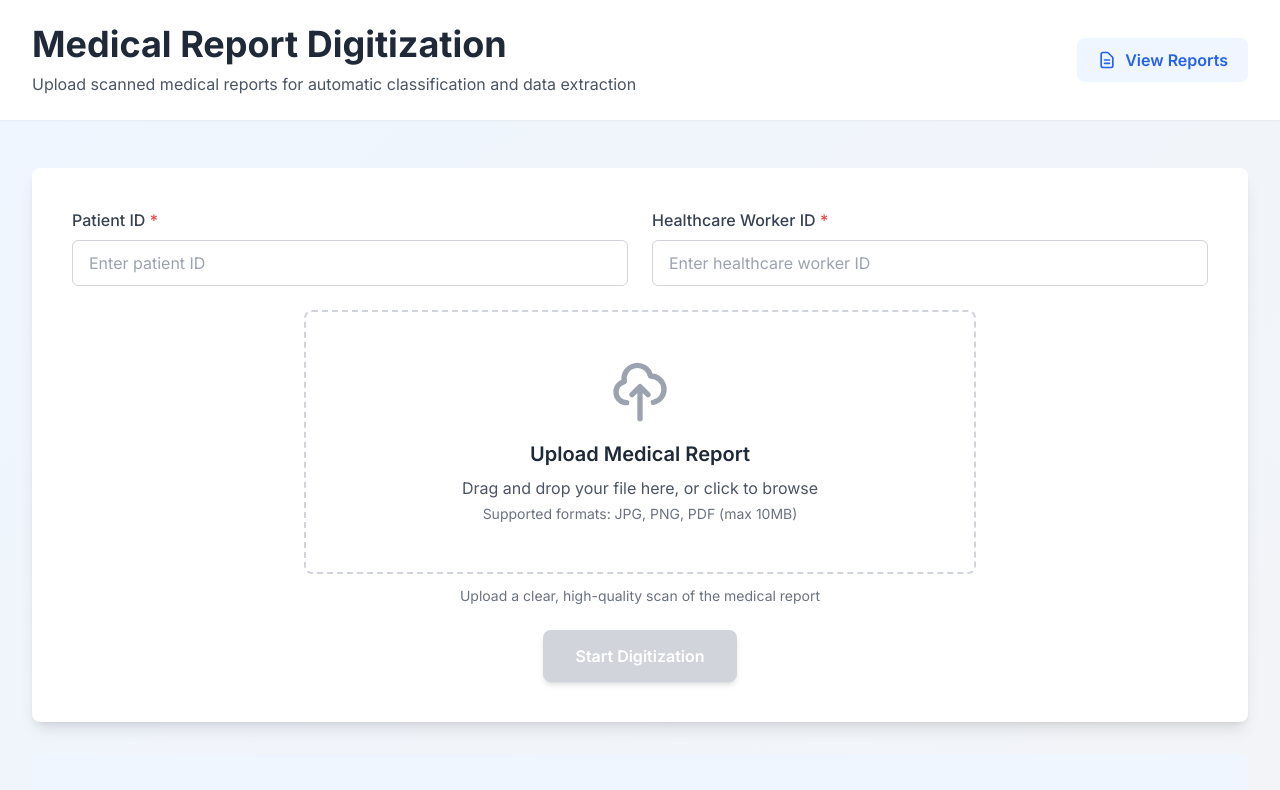
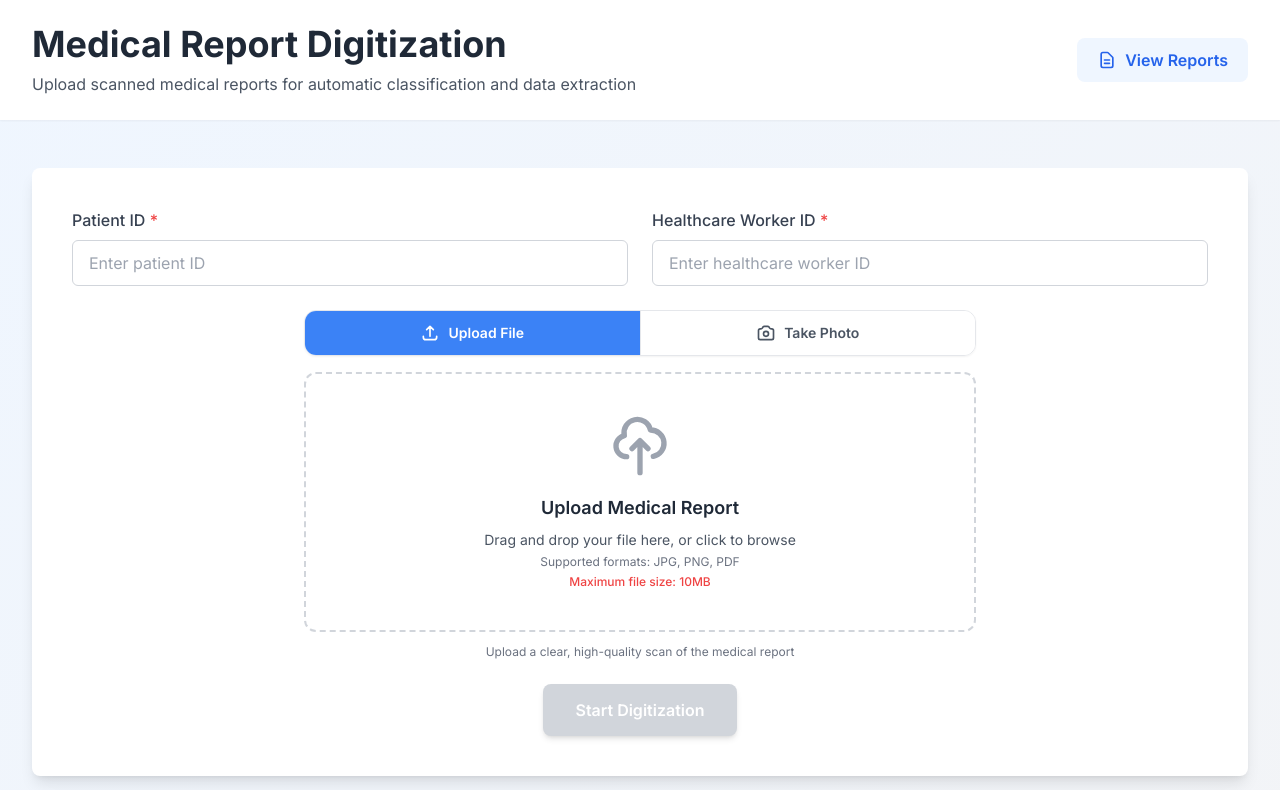
Before and after one commit to MM-BOUH/medical-digitization-frontend, a React (Vite) app: page / in a window 1280 px wide. Shown: the top 790 px of the page. Built offline with nearby package versions, Linux system fonts and the light colour scheme.

Commit message:
added the camera function

```diff
--- a/src/components/FileUploader.jsx
+++ b/src/components/FileUploader.jsx
@@ -1,234 +1,340 @@
-import React, { useState, useRef } from 'react';
+import React, { useState, useRef, useEffect } from 'react';
 
-/**
- * FileUploader Component
- * Handles file upload with drag-and-drop and click-to-upload
- * Cross-browser compatible with touch support
- */
 const FileUploader = ({ onFileSelect, isUploading, disabled }) => {
+  const [mode, setMode] = useState('upload'); // 'upload' | 'camera'
   const [isDragging, setIsDragging] = useState(false);
   const [previewUrl, setPreviewUrl] = useState(null);
+  const [selectedFileName, setSelectedFileName] = useState('');
+  const [cameraActive, setCameraActive] = useState(false);
+  const [cameraError, setCameraError] = useState('');
+
   const fileInputRef = useRef(null);
+  const videoRef = useRef(null);
+  const canvasRef = useRef(null);
+  const streamRef = useRef(null);
 
-  // Supported file types
   const acceptedTypes = ['image/jpeg', 'image/jpg', 'image/png', 'application/pdf'];
-  const acceptedExtensions = '.jpg,.jpeg,.png,.pdf';
+  const MAX_SIZE = 10 * 1024 * 1024; // 10MB
 
-  /**
-   * Handle file selection and validation
-   */
-  const handleFileChange = (file) => {
+  useEffect(() => {
+    return () => stopCamera();
+  }, []);
+
+  const stopCamera = () => {
+    if (streamRef.current) {
+      streamRef.current.getTracks().forEach((t) => t.stop());
+      streamRef.current = null;
+    }
+    setCameraActive(false);
+  };
+
+  const switchMode = (newMode) => {
+    if (newMode === mode) return;
+    stopCamera();
+    setPreviewUrl(null);
+    setSelectedFileName('');
+    setCameraError('');
+    if (fileInputRef.current) fileInputRef.current.value = '';
+    onFileSelect(null);
+    setMode(newMode);
+  };
+
+  const processFile = (file) => {
     if (!file) return;
 
-    // Validate file type
     if (!acceptedTypes.includes(file.type)) {
-      alert('Please upload a valid image file (JPG, PNG) or PDF');
+      alert('Unsupported format. Please use JPG, PNG, or PDF.');
       return;
     }
 
-    // Validate file size (max 10MB)
-    const maxSize = 10 * 1024 * 1024; // 10MB
-    if (file.size > maxSize) {
-      alert('File size must be less than 10MB');
+    if (file.size > MAX_SIZE) {
+      alert('File exceeds the 10MB limit. Please compress or resize it before uploading.');
       return;
     }
 
-    // Create preview for images
+    setSelectedFileName(file.name);
+
     if (file.type.startsWith('image/')) {
       const reader = new FileReader();
-      reader.onload = (e) => {
-        setPreviewUrl(e.target.result);
-      };
+      reader.onload = (e) => setPreviewUrl(e.target.result);
       reader.readAsDataURL(file);
     } else {
-      setPreviewUrl(null); // PDF preview not shown
+      setPreviewUrl(null);
     }
 
-    // Pass file to parent component
     onFileSelect(file);
   };
 
-  /**
-   * Handle drag enter event
-   */
-  const handleDragEnter = (e) => {
-    e.preventDefault();
+  // --- Upload mode handlers ---
+  const handleDragEnter = (e) => { e.preventDefault(); e.stopPropagation(); setIsDragging(true); };
+  const handleDragLeave = (e) => { e.preventDefault(); e.stopPropagation(); setIsDragging(false); };
+  const handleDragOver = (e) => { e.preventDefault(); e.stopPropagation(); };
+  const handleDrop = (e) => {
+    e.preventDefault(); e.stopPropagation(); setIsDragging(false);
+    const file = e.dataTransfer?.files?.[0];
+    if (file) processFile(file);
+  };
+  const handleInputChange = (e) => {
+    const file = e.target.files?.[0];
+    if (file) processFile(file);
+  };
+  const handleUploadZoneClick = () => {
+    if (!disabled && !isUploading) fileInputRef.current?.click();
+  };
+  const handleClear = (e) => {
     e.stopPropagation();
-    setIsDragging(true);
+    setPreviewUrl(null);
+    setSelectedFileName('');
+    if (fileInputRef.current) fileInputRef.current.value = '';
+    onFileSelect(null);
   };
 
-  /**
-   * Handle drag leave event
-   */
-  const handleDragLeave = (e) => {
-    e.preventDefault();
-    e.stopPropagation();
-    setIsDragging(false);
-  };
+  // Attach stream to video element after React renders it
+  useEffect(() => {
+    if (cameraActive && videoRef.current && streamRef.current) {
+      videoRef.current.srcObject = streamRef.current;
+      videoRef.current.play().catch(() => {});
+    }
+  }, [cameraActive]);
 
-  /**
-   * Handle drag over event
-   */
-  const handleDragOver = (e) => {
-    e.preventDefault();
-    e.stopPropagation();
-  };
-
-  /**
-   * Handle drop event
-   */
-  const handleDrop = (e) => {
-    e.preventDefault();
-    e.stopPropagation();
-    setIsDragging(false);
-
-    const files = e.dataTransfer?.files;
-    if (files && files.length > 0) {
-      handleFileChange(files[0]);
+  // --- Camera mode handlers ---
+  const startCamera = async () => {
+    setCameraError('');
+    if (!navigator.mediaDevices?.getUserMedia) {
+      setCameraError('Camera is not supported in this browser.');
+      return;
+    }
+    try {
+      const stream = await navigator.mediaDevices.getUserMedia({
+        video: { facingMode: 'environment', width: { ideal: 1280 }, height: { ideal: 720 } },
+      });
+      streamRef.current = stream;
+      setCameraActive(true); // render video element first, then useEffect attaches stream
+    } catch {
+      setCameraError('Camera access denied. Please allow camera permissions and try again.');
     }
   };
 
-  /**
-   * Handle click to open file browser
-   */
-  const handleClick = () => {
-    if (!disabled && !isUploading) {
-      fileInputRef.current?.click();
+  const capturePhoto = () => {
+    const video = videoRef.current;
+    const canvas = canvasRef.current;
+    if (!video || !canvas) return;
+
+    // Fallback dimensions if video hasn't loaded metadata yet
+    const w = video.videoWidth || 1280;
+    const h = video.videoHeight || 720;
+    canvas.width = w;
+    canvas.height = h;
+    canvas.getContext('2d').drawImage(video, 0, 0, w, h);
+
+    canvas.toBlob((blob) => {
+      if (!blob) return;
+
+      if (blob.size > MAX_SIZE) {
+        alert('The captured photo exceeds 10MB. Try moving closer or using a lower-resolution camera mode.');
+        return;
       }
+
+      const file = new File([blob], `photo-${Date.now()}.jpg`, { type: 'image/jpeg' });
+      const url = URL.createObjectURL(blob);
+      setPreviewUrl(url);
+      setSelectedFileName(file.name);
+      stopCamera();
+      onFileSelect(file);
+    }, 'image/jpeg', 0.92);
   };
 
-  /**
-   * Handle file input change
-   */
-  const handleInputChange = (e) => {
-    const files = e.target.files;
-    if (files && files.length > 0) {
-      handleFileChange(files[0]);
-    }
-  };
-
-  /**
-   * Clear selected file
-   */
-  const handleClear = (e) => {
-    e.stopPropagation();
+  const handleRetake = () => {
     setPreviewUrl(null);
-    if (fileInputRef.current) {
-      fileInputRef.current.value = '';
-    }
+    setSelectedFileName('');
     onFileSelect(null);
+    startCamera();
   };
 
   return (
     <div className="w-full max-w-2xl mx-auto">
-      {/* Upload Zone */}
+      {/* Mode Tabs */}
+      <div className="flex rounded-xl overflow-hidden border border-gray-200 mb-4 shadow-sm">
+        <button
+          type="button"
+          onClick={() => switchMode('upload')}
+          disabled={disabled || isUploading}
+          className={`flex-1 flex items-center justify-center gap-2 py-3 text-sm font-semibold transition-colors ${
+            mode === 'upload'
+              ? 'bg-blue-500 text-white'
+              : 'bg-white text-gray-600 hover:bg-gray-50'
+          } disabled:opacity-50 disabled:cursor-not-allowed`}
+        >
+          <svg xmlns="http://www.w3.org/2000/svg" className="h-5 w-5" fill="none" viewBox="0 0 24 24" stroke="currentColor">
+            <path strokeLinecap="round" strokeLinejoin="round" strokeWidth={2} d="M4 16v1a3 3 0 003 3h10a3 3 0 003-3v-1m-4-8l-4-4m0 0L8 8m4-4v12" />
+          </svg>
+          Upload File
+        </button>
+        <div className="w-px bg-gray-200" />
+        <button
+          type="button"
+          onClick={() => switchMode('camera')}
+          disabled={disabled || isUploading}
+          className={`flex-1 flex items-center justify-center gap-2 py-3 text-sm font-semibold transition-colors ${
+            mode === 'camera'
+              ? 'bg-blue-500 text-white'
+              : 'bg-white text-gray-600 hover:bg-gray-50'
+          } disabled:opacity-50 disabled:cursor-not-allowed`}
+        >
+          <svg xmlns="http://www.w3.org/2000/svg" className="h-5 w-5" fill="none" viewBox="0 0 24 24" stroke="currentColor">
+            <path strokeLinecap="round" strokeLinejoin="round" strokeWidth={2} d="M3 9a2 2 0 012-2h.93a2 2 0 001.664-.89l.812-1.22A2 2 0 0110.07 4h3.86a2 2 0 011.664.89l.812 1.22A2 2 0 0018.07 7H19a2 2 0 012 2v9a2 2 0 01-2 2H5a2 2 0 01-2-2V9z" />
+            <path strokeLinecap="round" strokeLinejoin="round" strokeWidth={2} d="M15 13a3 3 0 11-6 0 3 3 0 016 0z" />
+          </svg>
+          Take Photo
+        </button>
+      </div>
+
+      {/* Content Area */}
+      {mode === 'upload' ? (
+        /* ── Upload Zone ── */
         <div
-        className={`
-          relative border-2 border-dashed rounded-lg
-          p-6 sm:p-8 md:p-10 lg:p-12
-          transition-all duration-200
-          ${
-            isDragging
-              ? 'border-blue-500 bg-blue-50'
-              : 'border-gray-300 hover:border-blue-400'
-          }
-          ${disabled || isUploading ? 'opacity-50 cursor-not-allowed' : 'cursor-pointer'}
-          ${previewUrl ? 'bg-gray-50' : 'bg-white'}
-        `}
+          className={`relative border-2 border-dashed rounded-xl p-6 sm:p-8 md:p-10 transition-all duration-200 ${
+            isDragging ? 'border-blue-500 bg-blue-50' : 'border-gray-300 hover:border-blue-400'
+          } ${disabled || isUploading ? 'opacity-50 cursor-not-allowed' : 'cursor-pointer'} ${
+            previewUrl ? 'bg-gray-50' : 'bg-white'
+          }`}
           onDragEnter={handleDragEnter}
           onDragLeave={handleDragLeave}
           onDragOver={handleDragOver}
           onDrop={handleDrop}
-        onClick={handleClick}
+          onClick={!previewUrl ? handleUploadZoneClick : undefined}
           role="button"
           tabIndex={disabled || isUploading ? -1 : 0}
+          onKeyDown={(e) => e.key === 'Enter' && handleUploadZoneClick()}
           aria-label="Upload medical report"
         >
-        {/* Hidden file input */}
           <input
             ref={fileInputRef}
             type="file"
-          accept={acceptedExtensions}
+            accept=".jpg,.jpeg,.png,.pdf"
             onChange={handleInputChange}
             className="hidden"
             disabled={disabled || isUploading}
-          aria-label="File input"
           />
 
-        {/* Preview or Upload UI */}
           {previewUrl ? (
             <div className="relative">
-            <img
-              src={previewUrl}
-              alt="Preview"
-              className="max-h-64 mx-auto rounded-lg shadow-md"
-            />
+              <img src={previewUrl} alt="Preview" className="max-h-64 mx-auto rounded-lg shadow-md" />
               <button
+                type="button"
                 onClick={handleClear}
-              className="absolute top-2 right-2 bg-red-500 hover:bg-red-600 text-white rounded-full p-2 shadow-lg transition-colors"
+                className="absolute top-2 right-2 bg-red-500 hover:bg-red-600 text-white rounded-full p-1.5 shadow-lg transition-colors"
                 aria-label="Remove file"
               >
-              <svg
-                xmlns="http://www.w3.org/2000/svg"
-                className="h-5 w-5"
-                fill="none"
-                viewBox="0 0 24 24"
-                stroke="currentColor"
-              >
-                <path
-                  strokeLinecap="round"
-                  strokeLinejoin="round"
-                  strokeWidth={2}
-                  d="M6 18L18 6M6 6l12 12"
-                />
+                <svg xmlns="http://www.w3.org/2000/svg" className="h-4 w-4" fill="none" viewBox="0 0 24 24" stroke="currentColor">
+                  <path strokeLinecap="round" strokeLinejoin="round" strokeWidth={2} d="M6 18L18 6M6 6l12 12" />
                 </svg>
               </button>
+              <p className="mt-3 text-center text-sm text-gray-600 truncate">{selectedFileName}</p>
             </div>
           ) : (
             <div className="text-center">
-            {/* Upload Icon */}
-            <svg
-              className="mx-auto h-12 w-12 sm:h-16 sm:w-16 text-gray-400"
-              xmlns="http://www.w3.org/2000/svg"
-              fill="none"
-              viewBox="0 0 24 24"
-              stroke="currentColor"
-              aria-hidden="true"
-            >
-              <path
-                strokeLinecap="round"
-                strokeLinejoin="round"
-                strokeWidth="2"
-                d="M7 16a4 4 0 01-.88-7.903A5 5 0 1115.9 6L16 6a5 5 0 011 9.9M15 13l-3-3m0 0l-3 3m3-3v12"
-              />
+              <svg className="mx-auto h-12 w-12 sm:h-16 sm:w-16 text-gray-400" xmlns="http://www.w3.org/2000/svg" fill="none" viewBox="0 0 24 24" stroke="currentColor">
+                <path strokeLinecap="round" strokeLinejoin="round" strokeWidth="2" d="M7 16a4 4 0 01-.88-7.903A5 5 0 1115.9 6L16 6a5 5 0 011 9.9M15 13l-3-3m0 0l-3 3m3-3v12" />
               </svg>
-
-            {/* Upload Text */}
-            <h3 className="mt-4 text-base sm:text-lg md:text-xl font-semibold text-gray-800">
-              Upload Medical Report
-            </h3>
-            <p className="mt-2 text-xs sm:text-sm md:text-base text-gray-600">
-              Drag and drop your file here, or click to browse
-            </p>
-            <p className="mt-1 text-xs sm:text-sm text-gray-500">
-              Supported formats: JPG, PNG, PDF (max 10MB)
-            </p>
+              <h3 className="mt-4 text-base sm:text-lg font-semibold text-gray-800">Upload Medical Report</h3>
+              <p className="mt-2 text-sm text-gray-600">Drag and drop your file here, or click to browse</p>
+              <p className="mt-1 text-xs text-gray-500">Supported formats: JPG, PNG, PDF</p>
+              <p className="mt-1 text-xs font-medium text-red-500">Maximum file size: 10MB</p>
             </div>
           )}
 
-        {/* Uploading Overlay */}
           {isUploading && (
-          <div className="absolute inset-0 bg-white bg-opacity-90 flex items-center justify-center rounded-lg">
+            <div className="absolute inset-0 bg-white bg-opacity-90 flex items-center justify-center rounded-xl">
               <div className="text-center">
-              <div className="inline-block animate-spin rounded-full h-12 w-12 border-4 border-blue-500 border-t-transparent"></div>
-              <p className="mt-3 text-sm font-medium text-gray-700">Uploading...</p>
+                <div className="inline-block animate-spin rounded-full h-12 w-12 border-4 border-blue-500 border-t-transparent" />
+                <p className="mt-3 text-sm font-medium text-gray-700">Processing...</p>
               </div>
             </div>
           )}
         </div>
+      ) : (
+        /* ── Camera Zone ── */
+        <div className="border-2 border-dashed border-gray-300 rounded-xl overflow-hidden bg-white">
+          {!cameraActive && !previewUrl ? (
+            /* Start Camera */
+            <div className="p-8 sm:p-10 text-center">
+              <svg className="mx-auto h-14 w-14 text-gray-400 mb-4" xmlns="http://www.w3.org/2000/svg" fill="none" viewBox="0 0 24 24" stroke="currentColor">
+                <path strokeLinecap="round" strokeLinejoin="round" strokeWidth={1.5} d="M3 9a2 2 0 012-2h.93a2 2 0 001.664-.89l.812-1.22A2 2 0 0110.07 4h3.86a2 2 0 011.664.89l.812 1.22A2 2 0 0018.07 7H19a2 2 0 012 2v9a2 2 0 01-2 2H5a2 2 0 01-2-2V9z" />
+                <path strokeLinecap="round" strokeLinejoin="round" strokeWidth={1.5} d="M15 13a3 3 0 11-6 0 3 3 0 016 0z" />
+              </svg>
+              <h3 className="text-base sm:text-lg font-semibold text-gray-800">Take a Photo</h3>
+              <p className="mt-2 text-sm text-gray-600">Use your laptop or phone camera to capture the report</p>
+              <p className="mt-1 text-xs font-medium text-red-500">Captured photo must not exceed 10MB</p>
 
-      {/* Help Text */}
-      <p className="mt-3 text-xs sm:text-sm text-center text-gray-500">
+              {cameraError && (
+                <p className="mt-3 text-sm text-red-600 bg-red-50 rounded-lg px-4 py-2">{cameraError}</p>
+              )}
+
+              <button
+                type="button"
+                onClick={startCamera}
+                disabled={disabled || isUploading}
+                className="mt-6 px-6 py-2.5 bg-blue-500 hover:bg-blue-600 text-white text-sm font-semibold rounded-lg shadow-sm transition-colors disabled:opacity-50 disabled:cursor-not-allowed"
+              >
+                Open Camera
+              </button>
+            </div>
+          ) : cameraActive ? (
+            /* Live Camera Feed */
+            <div className="relative">
+              <video
+                ref={videoRef}
+                autoPlay
+                playsInline
+                muted
+                className="w-full max-h-72 object-cover bg-black"
+              />
+              <div className="p-4 flex items-center justify-center gap-4 bg-gray-900">
+                <button
+                  type="button"
+                  onClick={stopCamera}
+                  className="px-4 py-2 text-sm font-medium text-gray-300 hover:text-white border border-gray-500 rounded-lg transition-colors"
+                >
+                  Cancel
+                </button>
+                <button
+                  type="button"
+                  onClick={capturePhoto}
+                  className="flex items-center gap-2 px-6 py-2.5 bg-white hover:bg-gray-100 text-gray-900 text-sm font-semibold rounded-lg shadow transition-colors"
+                >
+                  <svg xmlns="http://www.w3.org/2000/svg" className="h-5 w-5" fill="none" viewBox="0 0 24 24" stroke="currentColor">
+                    <circle cx="12" cy="12" r="4" strokeWidth={2} />
+                    <path strokeLinecap="round" strokeLinejoin="round" strokeWidth={2} d="M3 9a2 2 0 012-2h.93a2 2 0 001.664-.89l.812-1.22A2 2 0 0110.07 4h3.86a2 2 0 011.664.89l.812 1.22A2 2 0 0018.07 7H19a2 2 0 012 2v9a2 2 0 01-2 2H5a2 2 0 01-2-2V9z" />
+                  </svg>
+                  Capture
+                </button>
+              </div>
+            </div>
+          ) : (
+            /* Captured Photo Preview */
+            <div className="relative p-4">
+              <img src={previewUrl} alt="Captured photo" className="max-h-64 mx-auto rounded-lg shadow-md" />
+              <p className="mt-2 text-center text-sm text-gray-500">Photo captured successfully</p>
+              <div className="mt-4 flex justify-center gap-3">
+                <button
+                  type="button"
+                  onClick={handleRetake}
+                  disabled={disabled || isUploading}
+                  className="px-5 py-2 text-sm font-medium text-gray-700 bg-gray-100 hover:bg-gray-200 rounded-lg transition-colors disabled:opacity-50"
+                >
+                  Retake
+                </button>
+              </div>
+            </div>
+          )}
+        </div>
+      )}
+
+      {/* Hidden canvas for capture */}
+      <canvas ref={canvasRef} className="hidden" />
+
+      <p className="mt-3 text-xs text-center text-gray-500">
         Upload a clear, high-quality scan of the medical report
       </p>
     </div>
```
Lines whose indentation alone changed are shown as unchanged.
